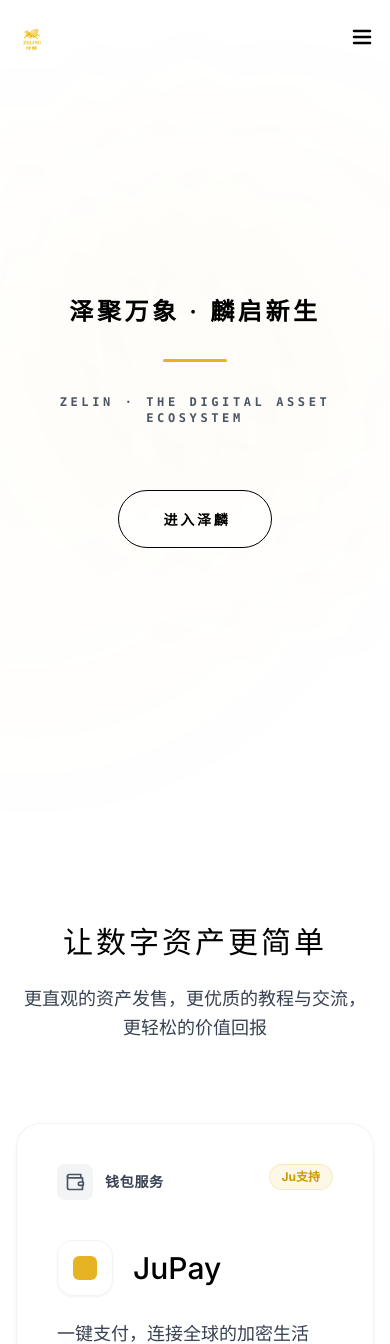
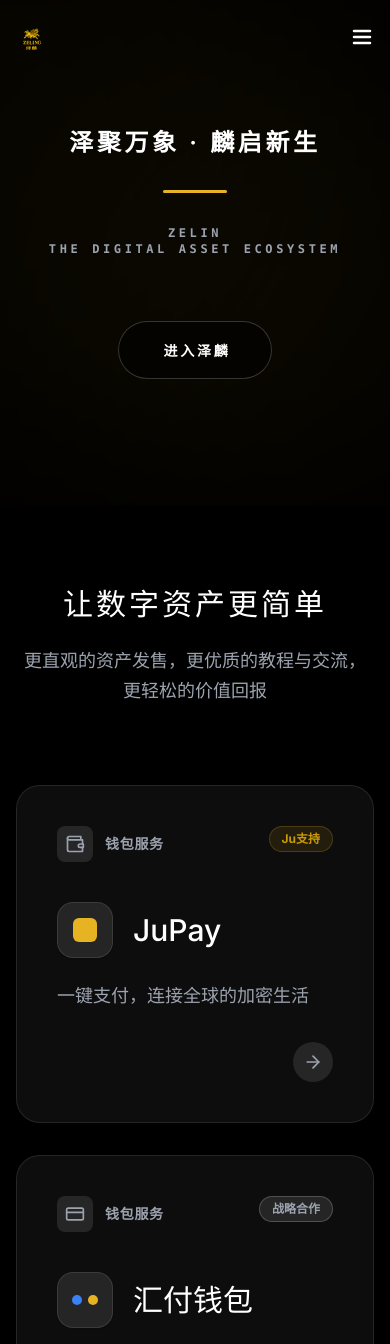
Before and after one commit to nexteacc/judemo, a React (Vite) app: page / in a window 390 px wide. Shown: the top 1344 px of the page. Built offline with nearby package versions, Linux system fonts and the light colour scheme.

Commit message:
style: Update UI components with a darker, glassmorphism-inspired theme and adjusted text/icon colors.

```diff
--- a/App.tsx
+++ b/App.tsx
@@ -19,7 +19,7 @@
   }, []);
 
   return (
-    <div className="min-h-screen bg-white text-black selection:bg-brand-yellow selection:text-black overflow-x-hidden">
+    <div className="min-h-screen bg-black text-white selection:bg-brand-yellow selection:text-black overflow-x-hidden">
       <Navbar scrolled={scrolled} />
 
       <main>
@@ -27,21 +27,21 @@
 
         {/* Section 1: Introduction to Ecosystem */}
         <div className="max-w-7xl mx-auto px-4 sm:px-6 lg:px-8 py-20">
-            <Features />
+          <Features />
         </div>
 
         {/* Section 2: App Showcase */}
-        <div className="bg-gray-50 py-24 relative overflow-hidden">
-             {/* Background decoration - subtle grid instead of carbon fibre */}
-            <div className="absolute top-0 left-0 w-full h-full opacity-30"
-                 style={{ backgroundImage: 'radial-gradient(#000000 0.5px, transparent 0.5px)', backgroundSize: '24px 24px' }}>
-            </div>
-            <AppShowcase />
+        <div className="bg-black py-24 relative overflow-hidden">
+          {/* Background decoration - subtle grid instead of carbon fibre */}
+          <div className="absolute top-0 left-0 w-full h-full opacity-10"
+            style={{ backgroundImage: 'radial-gradient(#ffffff 0.5px, transparent 0.5px)', backgroundSize: '24px 24px' }}>
+          </div>
+          <AppShowcase />
         </div>
 
         {/* Section 3: FAQ */}
         <div className="max-w-4xl mx-auto px-4 sm:px-6 lg:px-8 py-24">
-           <FAQ />
+          <FAQ />
         </div>
 
         {/* Sticky-like Bottom Banner for Download */}
--- a/components/DownloadBanner.tsx
+++ b/components/DownloadBanner.tsx
@@ -4,7 +4,7 @@
 
 const DownloadBanner: React.FC = () => {
     return (
-    <div className="w-full bg-white py-20 px-4">
+        <div className="w-full bg-black py-20 px-4">
             <motion.div
                 initial={{ opacity: 0, y: 50 }}
                 whileInView={{ opacity: 1, y: 0 }}
@@ -30,7 +30,7 @@
                     {/* Text Content */}
                     <div className="mb-10 lg:mb-0 z-10 text-center lg:text-left max-w-2xl">
                         <h3 className="text-2xl md:text-4xl font-extrabold text-brand-black mb-4 leading-tight">
-                        下载泽麟，<br/>
+                            下载泽麟，<br />
                             开启您的数字资产之旅
                         </h3>
                         <p className="text-brand-black/80 text-base md:text-lg font-bold max-w-lg mx-auto lg:mx-0">
--- a/components/Features.tsx
+++ b/components/Features.tsx
@@ -29,8 +29,8 @@
         transition={{ duration: 0.8 }}
         className="text-center max-w-5xl mx-auto mb-20"
       >
-        <h2 className="text-3xl md:text-5xl font-medium mb-6 tracking-widest text-brand-black">让数字资产更简单</h2>
-        <p className="text-gray-700 font-normal text-lg md:text-xl leading-relaxed">
+        <h2 className="text-3xl md:text-5xl font-medium mb-6 tracking-widest text-white">让数字资产更简单</h2>
+        <p className="text-gray-400 font-normal text-lg md:text-xl leading-relaxed">
           更直观的资产发售，更优质的教程与交流，更轻松的价值回报
         </p>
       </motion.div>
@@ -47,7 +47,7 @@
         <motion.div
           variants={itemVariants}
           whileHover={{ y: -5, boxShadow: "0 20px 40px -5px rgba(0, 0, 0, 0.1)" }}
-          className="glass-card rounded-3xl p-10 border border-black/5 hover:border-brand-black transition-colors duration-500 group cursor-pointer relative overflow-hidden bg-white/80 flex flex-col justify-between h-full min-h-[320px]"
+          className="bg-white/5 backdrop-blur-sm rounded-3xl p-10 border border-white/10 hover:border-brand-yellow/50 transition-colors duration-500 group cursor-pointer relative overflow-hidden flex flex-col justify-between h-full min-h-[320px]"
         >
           {/* Hover Glow Effect - Radial Gradient */}
           <div className="absolute -top-12 -right-12 w-48 h-48 bg-yellow-300 blur-[80px] rounded-full pointer-events-none opacity-0 group-hover:opacity-100 transition-opacity duration-500"></div>
@@ -55,10 +55,10 @@
           <div>
             <div className="flex justify-between items-start mb-10">
               <div className="flex items-center gap-3">
-                <div className="p-2 bg-gray-100 rounded-lg group-hover:bg-yellow-50 transition-colors">
-                  <Wallet className="text-gray-600 group-hover:text-yellow-600 w-5 h-5 transition-colors" />
+                <div className="p-2 bg-white/10 rounded-lg group-hover:bg-yellow-500/20 transition-colors">
+                  <Wallet className="text-gray-400 group-hover:text-yellow-400 w-5 h-5 transition-colors" />
                 </div>
-                <span className="text-sm font-bold text-gray-700 tracking-wider">钱包服务</span>
+                <span className="text-sm font-bold text-gray-400 tracking-wider">钱包服务</span>
               </div>
               <span className="px-3 py-1 bg-brand-yellow/10 border border-brand-yellow/20 rounded-full text-xs font-bold text-brand-yellow-dark">
                 Ju支持
@@ -66,18 +66,18 @@
             </div>
 
             <div className="flex items-center gap-5 mb-6">
-              <div className="w-14 h-14 bg-white rounded-2xl flex items-center justify-center shadow-sm border border-gray-100 group-hover:scale-105 transition-transform duration-300">
+              <div className="w-14 h-14 bg-white/10 rounded-2xl flex items-center justify-center shadow-sm border border-white/10 group-hover:scale-105 transition-transform duration-300">
                 <div className="w-6 h-6 bg-brand-yellow rounded-md"></div>
               </div>
-              <h3 className="text-3xl font-medium text-brand-black">JuPay</h3>
+              <h3 className="text-3xl font-medium text-white">JuPay</h3>
             </div>
 
-            <p className="text-gray-700 font-normal text-lg">一键支付，连接全球的加密生活</p>
+            <p className="text-gray-400 font-normal text-lg">一键支付，连接全球的加密生活</p>
           </div>
 
           <div className="flex justify-end mt-8">
-            <div className="w-10 h-10 rounded-full bg-black/5 flex items-center justify-center group-hover:bg-brand-black transition-colors duration-300">
-              <ArrowRight className="text-gray-600 group-hover:text-white w-5 h-5 transition-colors" />
+            <div className="w-10 h-10 rounded-full bg-white/10 flex items-center justify-center group-hover:bg-brand-yellow transition-colors duration-300">
+              <ArrowRight className="text-gray-400 group-hover:text-black w-5 h-5 transition-colors" />
             </div>
           </div>
         </motion.div>
@@ -86,7 +86,7 @@
         <motion.div
           variants={itemVariants}
           whileHover={{ y: -5, boxShadow: "0 20px 40px -5px rgba(0, 0, 0, 0.1)" }}
-          className="glass-card rounded-3xl p-10 border border-black/5 hover:border-brand-black transition-colors duration-500 group cursor-pointer relative overflow-hidden bg-white/80 flex flex-col justify-between h-full min-h-[320px]"
+          className="bg-white/5 backdrop-blur-sm rounded-3xl p-10 border border-white/10 hover:border-brand-yellow/50 transition-colors duration-500 group cursor-pointer relative overflow-hidden flex flex-col justify-between h-full min-h-[320px]"
         >
           {/* Hover Glow Effect - Radial Gradient */}
           <div className="absolute -top-12 -right-12 w-48 h-48 bg-yellow-300 blur-[80px] rounded-full pointer-events-none opacity-0 group-hover:opacity-100 transition-opacity duration-500"></div>
@@ -94,32 +94,32 @@
           <div>
             <div className="flex justify-between items-start mb-10">
               <div className="flex items-center gap-3">
-                <div className="p-2 bg-gray-100 rounded-lg group-hover:bg-blue-50 transition-colors">
-                  <CreditCard className="text-gray-600 group-hover:text-blue-500 w-5 h-5 transition-colors" />
+                <div className="p-2 bg-white/10 rounded-lg group-hover:bg-blue-500/20 transition-colors">
+                  <CreditCard className="text-gray-400 group-hover:text-blue-400 w-5 h-5 transition-colors" />
                 </div>
-                <span className="text-sm font-bold text-gray-700 tracking-wider">钱包服务</span>
+                <span className="text-sm font-bold text-gray-400 tracking-wider">钱包服务</span>
               </div>
-              <span className="px-3 py-1 bg-gray-100 border border-gray-200 rounded-full text-xs font-bold text-gray-600">
+              <span className="px-3 py-1 bg-white/10 border border-white/20 rounded-full text-xs font-bold text-gray-400">
                 战略合作
               </span>
             </div>
 
             <div className="flex items-center gap-5 mb-6">
-              <div className="w-14 h-14 bg-white rounded-2xl flex items-center justify-center shadow-sm border border-gray-100 group-hover:scale-105 transition-transform duration-300">
+              <div className="w-14 h-14 bg-white/10 rounded-2xl flex items-center justify-center shadow-sm border border-white/10 group-hover:scale-105 transition-transform duration-300">
                 <div className="flex gap-1.5">
                   <div className="w-2.5 h-2.5 bg-blue-500 rounded-full"></div>
                   <div className="w-2.5 h-2.5 bg-brand-yellow rounded-full"></div>
                 </div>
               </div>
-              <h3 className="text-3xl font-medium text-brand-black">汇付钱包</h3>
+              <h3 className="text-3xl font-medium text-white">汇付钱包</h3>
             </div>
 
-            <p className="text-gray-700 font-normal text-lg">支持多卡行、快捷支付、高速提现</p>
+            <p className="text-gray-400 font-normal text-lg">支持多卡行、快捷支付、高速提现</p>
           </div>
 
           <div className="flex justify-end mt-8">
-            <div className="w-10 h-10 rounded-full bg-black/5 flex items-center justify-center group-hover:bg-brand-black transition-colors duration-300">
-              <ArrowRight className="text-gray-600 group-hover:text-white w-5 h-5 transition-colors" />
+            <div className="w-10 h-10 rounded-full bg-white/10 flex items-center justify-center group-hover:bg-brand-yellow transition-colors duration-300">
+              <ArrowRight className="text-gray-400 group-hover:text-black w-5 h-5 transition-colors" />
             </div>
           </div>
         </motion.div>
@@ -138,14 +138,14 @@
         <motion.div
           variants={itemVariants}
           whileHover={{ y: -5, boxShadow: "0 20px 40px -5px rgba(0, 0, 0, 0.1)" }}
-          className="glass-card rounded-3xl p-10 flex flex-col justify-between h-full min-h-[380px] relative overflow-hidden group hover:border-brand-black/20 transition-colors duration-500 bg-white/80 shadow-sm"
+          className="bg-white/5 backdrop-blur-sm rounded-3xl p-10 flex flex-col justify-between h-full min-h-[380px] relative overflow-hidden group hover:border-brand-yellow/50 border border-white/10 transition-colors duration-500 shadow-sm"
         >
           {/* Hover Glow Effect - Radial Gradient */}
           <div className="absolute -top-12 -right-12 w-48 h-48 bg-yellow-300 blur-[80px] rounded-full pointer-events-none opacity-0 group-hover:opacity-100 transition-opacity duration-500"></div>
 
           <div className="relative z-10 max-w-md">
-            <h3 className="text-3xl md:text-4xl font-medium mb-6 text-brand-black leading-tight">能量聚集<br />价值生长</h3>
-            <p className="text-gray-700 leading-relaxed text-lg">泽麟让你的每一次互动与任务，都能汇聚为真实的价值回报。</p>
+            <h3 className="text-3xl md:text-4xl font-medium mb-6 text-white leading-tight">能量聚集<br />价值生长</h3>
+            <p className="text-gray-400 leading-relaxed text-lg">泽麟让你的每一次互动与任务，都能汇聚为真实的价值回报。</p>
           </div>
           {/* Decorative Icon */}
           <motion.div
@@ -164,16 +164,16 @@
           <motion.div
             variants={itemVariants}
             whileHover={{ scale: 1.02 }}
-            className="glass-card rounded-3xl p-8 flex items-center justify-between group hover:shadow-lg transition-all duration-300 bg-white/80 h-full border border-black/5 relative overflow-hidden"
+            className="bg-white/5 backdrop-blur-sm rounded-3xl p-8 flex items-center justify-between group hover:shadow-lg transition-all duration-300 h-full border border-white/10 relative overflow-hidden"
           >
             {/* Hover Glow Effect - Radial Gradient */}
             <div className="absolute -top-12 -right-12 w-48 h-48 bg-yellow-300 blur-[80px] rounded-full pointer-events-none opacity-0 group-hover:opacity-100 transition-opacity duration-500"></div>
 
             <div className="relative z-10">
-              <h3 className="text-xl md:text-2xl font-medium mb-3 text-brand-black">文化共创 多元融合</h3>
-              <p className="text-gray-700 text-sm leading-relaxed">携手艺术家与品牌，<br />共建数字文化新生态。</p>
+              <h3 className="text-xl md:text-2xl font-medium mb-3 text-white">文化共创 多元融合</h3>
+              <p className="text-gray-400 text-sm leading-relaxed">携手艺术家与品牌，<br />共建数字文化新生态。</p>
             </div>
-            <div className="w-20 h-20 bg-yellow-50 rounded-2xl flex items-center justify-center border border-yellow-100 group-hover:scale-110 transition-transform duration-300">
+            <div className="w-20 h-20 bg-brand-yellow/10 rounded-2xl flex items-center justify-center border border-brand-yellow/20 group-hover:scale-110 transition-transform duration-300">
               <Globe size={32} className="text-brand-yellow-dark" strokeWidth={1.5} />
             </div>
           </motion.div>
@@ -182,17 +182,17 @@
           <motion.div
             variants={itemVariants}
             whileHover={{ scale: 1.02 }}
-            className="glass-card rounded-3xl p-8 flex items-center justify-between group hover:shadow-lg transition-all duration-300 bg-white/80 h-full border border-black/5 relative overflow-hidden"
+            className="bg-white/5 backdrop-blur-sm rounded-3xl p-8 flex items-center justify-between group hover:shadow-lg transition-all duration-300 h-full border border-white/10 relative overflow-hidden"
           >
             {/* Hover Glow Effect - Radial Gradient */}
             <div className="absolute -top-12 -right-12 w-48 h-48 bg-yellow-300 blur-[80px] rounded-full pointer-events-none opacity-0 group-hover:opacity-100 transition-opacity duration-500"></div>
 
             <div className="relative z-10">
-              <h3 className="text-xl md:text-2xl font-medium mb-3 text-brand-black">安全交易 合规保障</h3>
-              <p className="text-gray-700 text-sm leading-relaxed">依托 JuPay 与汇付天下，<br />打造可信的交易环境。</p>
+              <h3 className="text-xl md:text-2xl font-medium mb-3 text-white">安全交易 合规保障</h3>
+              <p className="text-gray-400 text-sm leading-relaxed">依托 JuPay 与汇付天下，<br />打造可信的交易环境。</p>
             </div>
-            <div className="w-20 h-20 bg-gray-50 rounded-2xl flex items-center justify-center border border-gray-200 group-hover:scale-110 transition-transform duration-300">
-              <ShieldCheck size={32} className="text-gray-600 group-hover:text-brand-black transition-colors" strokeWidth={1.5} />
+            <div className="w-20 h-20 bg-white/10 rounded-2xl flex items-center justify-center border border-white/10 group-hover:scale-110 transition-transform duration-300">
+              <ShieldCheck size={32} className="text-gray-400 group-hover:text-white transition-colors" strokeWidth={1.5} />
             </div>
           </motion.div>
 
--- a/components/Hero.tsx
+++ b/components/Hero.tsx
@@ -3,16 +3,13 @@
 
 const Hero: React.FC = () => {
   return (
-    <section className="relative w-full min-h-screen flex flex-col items-center justify-center overflow-hidden bg-white py-20">
+    <section className="relative w-full min-h-[60vh] md:min-h-screen flex flex-col items-center justify-center overflow-hidden bg-black py-12 md:py-20">
 
       {/* Background Particles/Noise - Static Layer */}
       <div className="absolute inset-0 opacity-30 pointer-events-none select-none z-0">
-        <div className="absolute top-[10%] left-[10%] w-[30rem] h-[30rem] bg-brand-yellow/5 rounded-full blur-[100px]" />
-        <div className="absolute bottom-[10%] right-[10%] w-[40rem] h-[40rem] bg-brand-yellow/5 rounded-full blur-[120px]" />
+        <div className="absolute top-[10%] left-[10%] w-[30rem] h-[30rem] bg-brand-yellow/10 rounded-full blur-[100px]" />
+        <div className="absolute bottom-[10%] right-[10%] w-[40rem] h-[40rem] bg-brand-yellow/10 rounded-full blur-[120px]" />
       </div>
-
-      {/* Main Object Wrapper - Removed */}
-
 
       {/* Text Content */}
       <div className="relative z-20 text-center px-4 max-w-7xl mx-auto flex flex-col items-center">
@@ -23,7 +20,7 @@
             initial={{ y: 100, opacity: 0 }}
             animate={{ y: 0, opacity: 1 }}
             transition={{ duration: 0.8, delay: 0.3, ease: "easeOut" }}
-            className="text-2xl sm:text-4xl md:text-6xl lg:text-7xl font-semibold tracking-[0.15em] sm:tracking-[0.25em] text-brand-black leading-tight whitespace-nowrap"
+            className="text-2xl sm:text-4xl md:text-6xl lg:text-7xl font-semibold tracking-[0.15em] sm:tracking-[0.25em] text-white leading-tight whitespace-nowrap"
           >
             泽聚万象 · 麟启新生
           </motion.h1>
@@ -42,9 +39,9 @@
           initial={{ opacity: 0, y: 20 }}
           animate={{ opacity: 1, y: 0 }}
           transition={{ duration: 0.8, delay: 0.6 }}
-          className="text-xs sm:text-sm md:text-base font-bold font-mono text-gray-600 tracking-[0.3em] uppercase mb-16"
+          className="text-xs sm:text-sm md:text-base font-bold font-mono text-gray-400 tracking-[0.3em] uppercase mb-16"
         >
-          Zelin · The Digital Asset Ecosystem
+          Zelin <span className="hidden sm:inline">·</span><br className="block sm:hidden" /> The Digital Asset Ecosystem
         </motion.p>
 
         {/* Button */}
@@ -54,9 +51,9 @@
           transition={{ duration: 0.8, delay: 0.9 }}
           whileHover={{ scale: 1.05 }}
           whileTap={{ scale: 0.95 }}
-          className="group relative px-10 py-4 rounded-full border border-brand-black hover:border-brand-yellow transition-colors duration-300 overflow-hidden bg-white/50 backdrop-blur-sm"
+          className="group relative px-10 py-4 rounded-full border border-white/20 hover:border-brand-yellow transition-colors duration-300 overflow-hidden bg-black/50 backdrop-blur-sm"
         >
-          <span className="relative z-10 text-sm md:text-base tracking-[0.2em] font-extrabold text-brand-black group-hover:text-black transition-colors pl-1">
+          <span className="relative z-10 text-sm md:text-base tracking-[0.2em] font-extrabold text-white group-hover:text-black transition-colors pl-1">
             进入泽麟
           </span>
           <div className="absolute inset-0 bg-brand-yellow transform scale-x-0 group-hover:scale-x-100 transition-transform origin-left duration-500 -z-0"></div>
--- a/components/Navbar.tsx
+++ b/components/Navbar.tsx
@@ -17,17 +17,16 @@
 
   return (
     <nav
-      className={`fixed top-0 left-0 right-0 z-50 transition-all duration-300 ${
-        scrolled ? 'bg-white/90 backdrop-blur-md py-4 border-b border-gray-100 shadow-sm' : 'bg-transparent py-6'
-      }`}
+      className={`fixed top-0 left-0 right-0 z-50 transition-all duration-300 ${scrolled ? 'bg-black/90 backdrop-blur-md py-4 border-b border-white/10 shadow-sm' : 'bg-transparent py-6'
+        }`}
     >
       <div className="max-w-7xl mx-auto px-4 sm:px-6 lg:px-8 flex justify-between items-center">
         {/* Logo */}
         <div className="flex items-center gap-3">
           <div className="w-8 h-8 sm:w-12 sm:h-12 overflow-hidden flex items-center justify-center">
-             <img src="/1024x1024logo.png" alt="泽麟 Logo" className="w-full h-full object-contain" />
+            <img src="/1024x1024logo.png" alt="泽麟 Logo" className="w-full h-full object-contain" />
           </div>
-          <span className="text-xl font-serif font-bold tracking-tight hidden sm:block text-brand-black">ZELIN</span>
+          <span className="text-xl font-serif font-bold tracking-tight hidden sm:block text-white">ZELIN</span>
         </div>
 
         {/* Desktop Menu */}
@@ -36,7 +35,7 @@
             <a
               key={link.name}
               href={link.href}
-              className="text-gray-900 hover:text-brand-black font-semibold hover:bg-brand-yellow/20 px-2 rounded-md text-sm tracking-widest transition-all duration-200"
+              className="text-gray-300 hover:text-white font-semibold hover:bg-brand-yellow/20 px-2 rounded-md text-sm tracking-widest transition-all duration-200"
             >
               {link.name}
             </a>
@@ -45,7 +44,7 @@
 
         {/* Mobile Menu Button */}
         <div className="md:hidden">
-          <button onClick={() => setIsOpen(!isOpen)} className="text-brand-black">
+          <button onClick={() => setIsOpen(!isOpen)} className="text-white">
             {isOpen ? <X size={24} strokeWidth={2.5} /> : <Menu size={24} strokeWidth={2.5} />}
           </button>
         </div>
@@ -53,13 +52,13 @@
 
       {/* Mobile Menu Dropdown */}
       {isOpen && (
-        <div className="md:hidden absolute top-full left-0 w-full bg-white border-b border-gray-100 p-4 shadow-xl">
+        <div className="md:hidden absolute top-full left-0 w-full bg-black border-b border-white/10 p-4 shadow-xl">
           <div className="flex flex-col space-y-4">
             {navLinks.map((link) => (
               <a
                 key={link.name}
                 href={link.href}
-                className="text-gray-900 font-semibold hover:text-brand-black hover:bg-yellow-50 text-center py-2 rounded"
+                className="text-gray-300 font-semibold hover:text-white hover:bg-white/10 text-center py-2 rounded"
                 onClick={() => setIsOpen(false)}
               >
                 {link.name}
--- a/index.html
+++ b/index.html
@@ -1,11 +1,14 @@
 <!DOCTYPE html>
 <html lang="zh-CN">
+
 <head>
   <meta charset="UTF-8" />
   <meta name="viewport" content="width=device-width, initial-scale=1.0" />
   <title>泽麟 - 泽聚万象 · 麟启新生</title>
   <script src="https://cdn.tailwindcss.com"></script>
-    <link href="https://fonts.googleapis.com/css2?family=Inter:wght@300;400;500;600;700;800&family=Noto+Sans+SC:wght@300;400;500;700;900&family=Playfair+Display:wght@400;600;700;900&display=swap" rel="stylesheet">
+  <link
+    href="https://fonts.googleapis.com/css2?family=Inter:wght@300;400;500;600;700;800&family=Noto+Sans+SC:wght@300;400;500;700;900&family=Playfair+Display:wght@400;600;700;900&display=swap"
+    rel="stylesheet">
   <script>
     tailwind.config = {
       theme: {
@@ -52,29 +55,34 @@
   </script>
   <style>
     body {
-        background-color: #ffffff;
-        color: #000000;
+      background-color: #000000;
+      color: #ffffff;
       -webkit-font-smoothing: antialiased;
       scroll-behavior: smooth;
     }
+
     ::-webkit-scrollbar {
       width: 8px;
     }
+
     ::-webkit-scrollbar-track {
-        background: #F1F1F1;
+      background: #111111;
     }
+
     ::-webkit-scrollbar-thumb {
-        background: #D1D5DB;
+      background: #333333;
       border-radius: 4px;
     }
+
     ::-webkit-scrollbar-thumb:hover {
-        background: #9CA3AF;
+      background: #555555;
     }
+
     .glass-card {
-        background: rgba(255, 255, 255, 0.85);
+      background: rgba(255, 255, 255, 0.05);
       backdrop-filter: blur(12px);
-        border: 1px solid rgba(0, 0, 0, 0.08);
-        box-shadow: 0 4px 6px -1px rgba(0, 0, 0, 0.05), 0 2px 4px -1px rgba(0, 0, 0, 0.03);
+      border: 1px solid rgba(255, 255, 255, 0.1);
+      box-shadow: 0 4px 6px -1px rgba(0, 0, 0, 0.2), 0 2px 4px -1px rgba(0, 0, 0, 0.1);
     }
   </style>
   <script type="importmap">
@@ -91,8 +99,10 @@
 }
 </script>
 </head>
+
 <body>
   <div id="root"></div>
   <script type="module" src="/index.tsx"></script>
 </body>
+
 </html>
```
Also changed, not shown: components/AppShowcase.tsx (+8 -8 lines), components/FAQ.tsx (+8 -9 lines), components/Footer.tsx (+25 -25 lines). Lines whose indentation alone changed are shown as unchanged.
